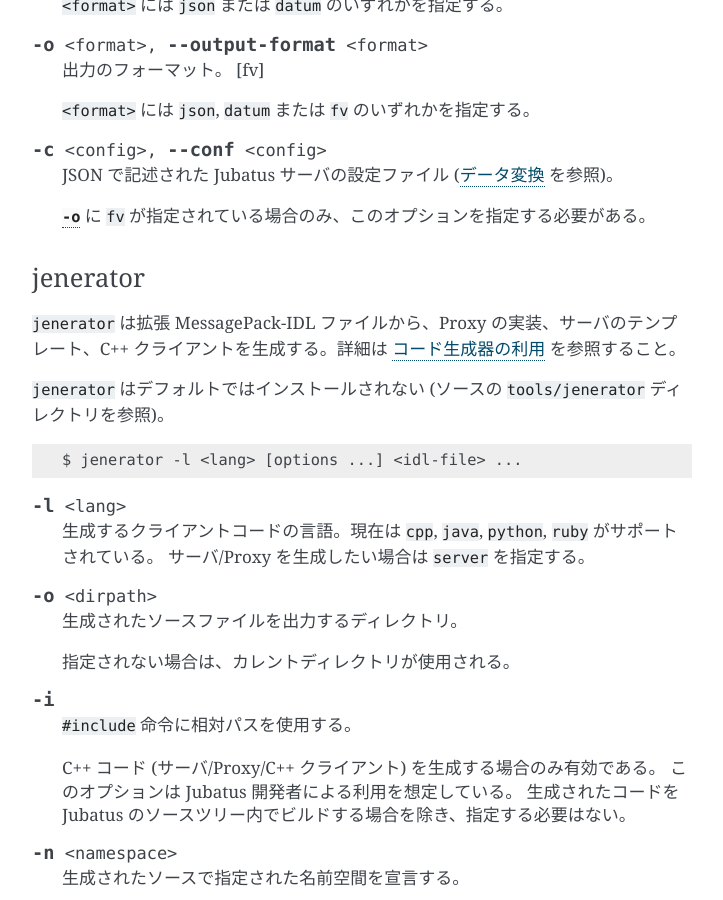
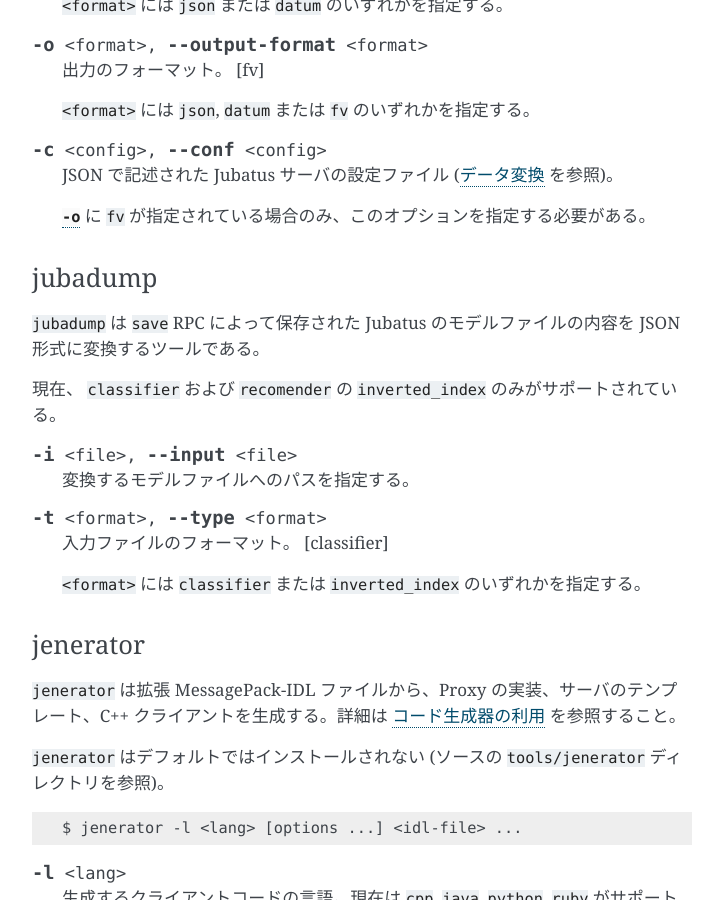
Before and after one commit to jubatus/website, a Sphinx documentation site: the page built from source/ja/commands.rst, in a window 1280 px wide and 900 px high, scrolled down 8594 px. Shown: the whole window, without its empty margins (388-1111 px from the left). Built offline with Sphinx 7.4.7, drawn with Linux system fonts in a browser that asks for light colours; the version number could not be read and is left out.

Commit message:
add jubadump (fix #165)

```diff
--- a/source/ja/commands.rst
+++ b/source/ja/commands.rst
@@ -479,6 +479,27 @@
 
    :option:`-o` に ``fv`` が指定されている場合のみ、このオプションを指定する必要がある。
 
+.. _jubadump:
+
+jubadump
+~~~~~~~~
+
+``jubadump`` は ``save`` RPC によって保存された Jubatus のモデルファイルの内容を JSON 形式に変換するツールである。
+
+現在、 ``classifier`` および ``recomender`` の ``inverted_index`` のみがサポートされている。
+
+.. program:: jubadump
+
+.. option:: -i <file>, --input <file>
+
+   変換するモデルファイルへのパスを指定する。
+
+.. option:: -t <format>, --type <format>
+
+   入力ファイルのフォーマット。 [classifier]
+
+   ``<format>`` には ``classifier`` または ``inverted_index`` のいずれかを指定する。
+
 .. _jenerator:
 
 jenerator
```
Also changed, not shown: source/en/commands.rst (+21 -0 lines).
